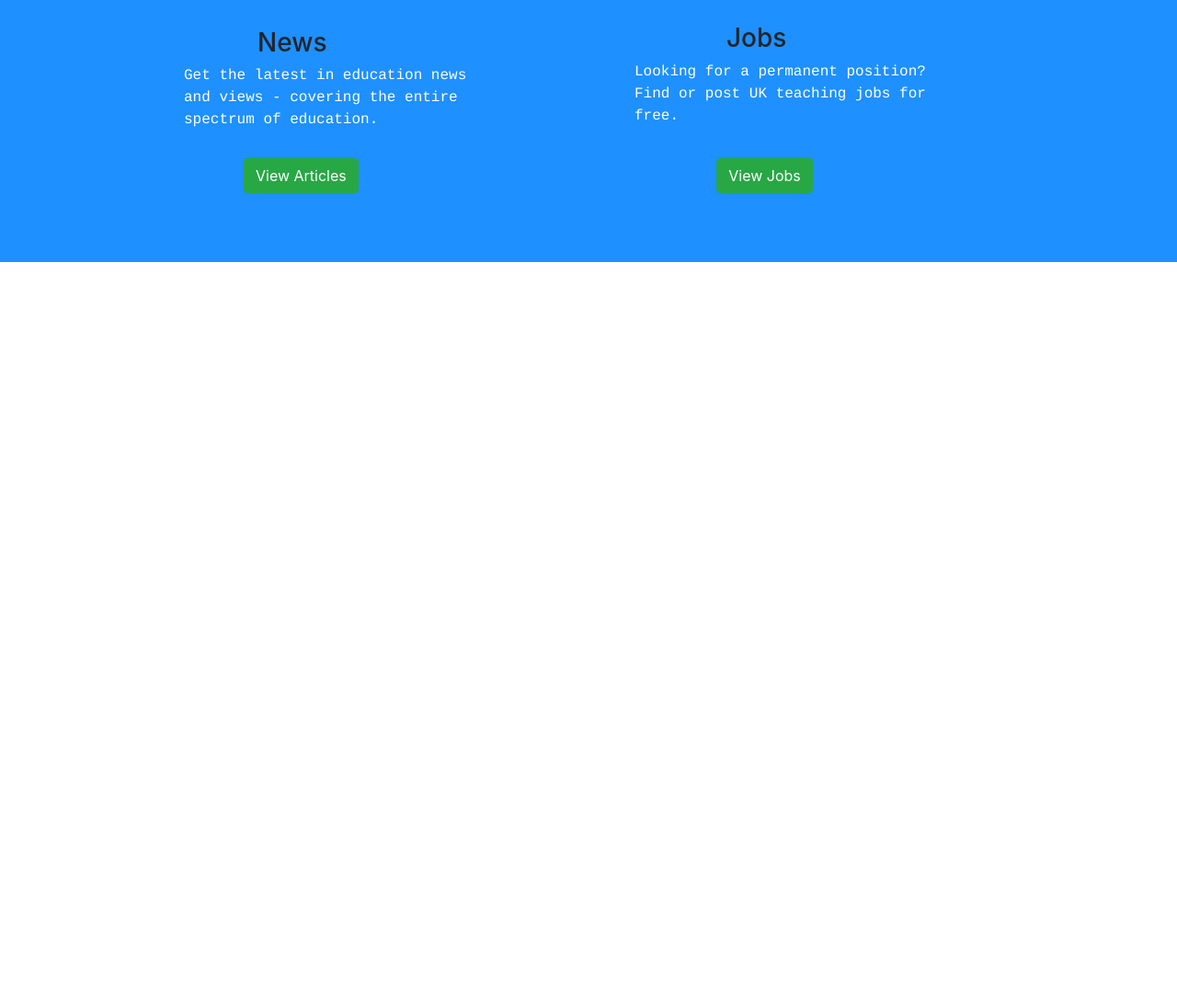
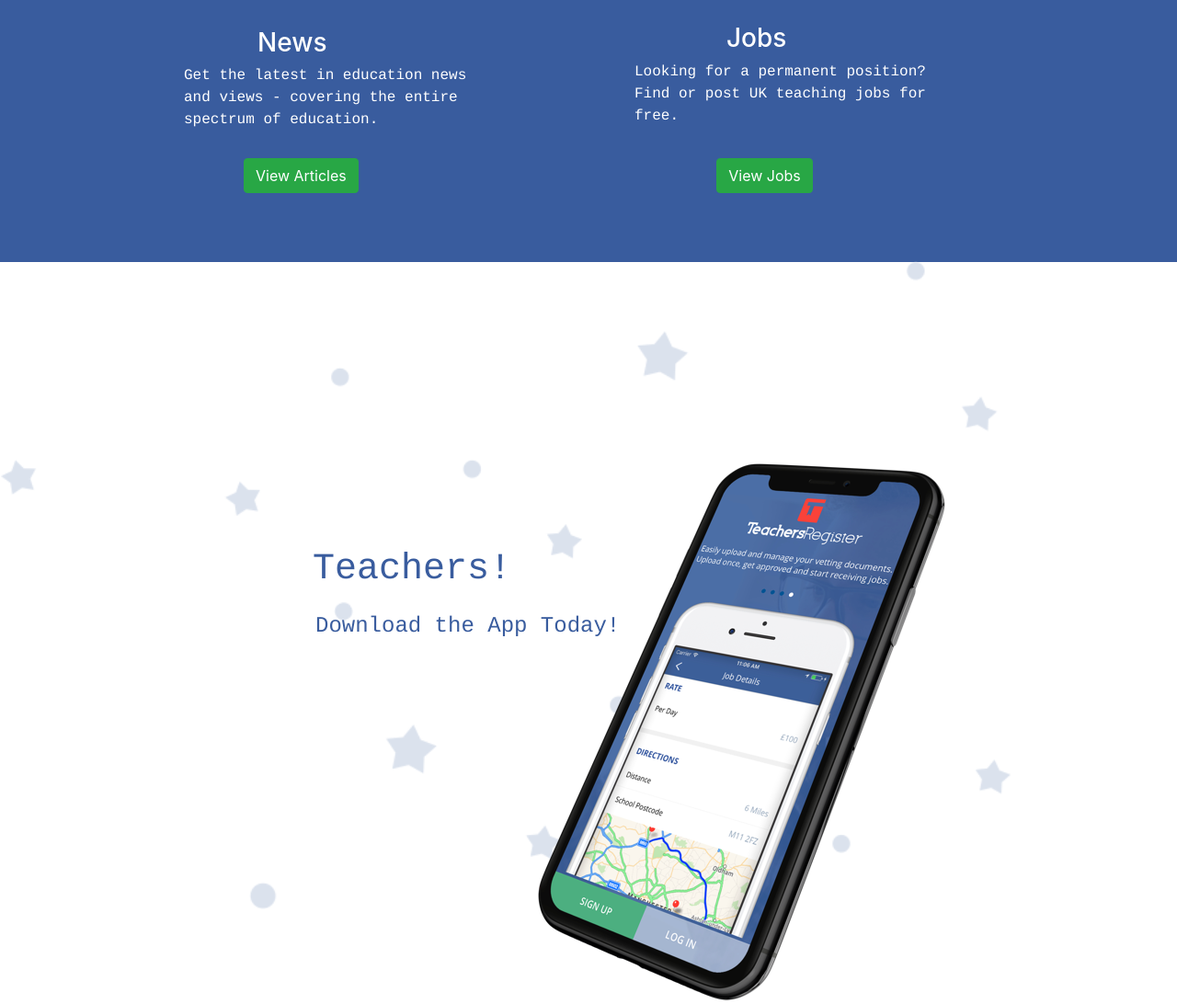
Before and after one commit to ElAndy94/Static-Website-Job-Application, a plain HTML site: page index.html in a window 1280 px wide. Shown: the part 1985-3077 px from the top of the page at 92% size. Before the commit the page ends 2270 px from the top, so only its background shows below. Drawn offline with nearby package versions, Linux system fonts and the light colour scheme.

Commit message:
Download the app today section
Added two images for the IOS download part one for the top and one for the bottom of the website

```diff
--- a/index.html
+++ b/index.html
@@ -13,7 +13,8 @@
 <body>
 <nav class="navbar navbar-expand-lg navbar-light bg-light">
     <a class="navbar-brand" href="#">TeachersRegister</a>
-  <button class="navbar-toggler" type="button" data-toggle="collapse" data-target="#navbarNav" aria-controls="navbarNav"
+    <button class="navbar-toggler" type="button" data-toggle="collapse" data-target="#navbarNav"
+            aria-controls="navbarNav"
             aria-expanded="false" aria-label="Toggle navigation">
         <span class="navbar-toggler-icon"></span>
     </button>
@@ -74,7 +75,6 @@
 
 <div class="newsAndJobs">
 
-
     <img class="image5" src="./assets/News.png">
 
     <h3 class="news"> News </h3>
@@ -92,14 +92,25 @@
         Find or post UK teaching
         jobs for free. </p>
 
+</div>
+
+<button class="btn btn-success" id="newsBtn" type="button">View Articles</button>
+
+<button class="btn btn-success" id="jobsBtn" type="button">View Jobs</button>
+
+<div class="downloadApp">
+
+
+    <img class="image7" src="./assets/Page%201%20Copy%207.png">
+
+    <h1 id="teacherH1">Teachers!</h1>
+
+    <h4 id="downloadTheApp">Download the App Today!</h4>
+
+    <img class="image8" src="./assets/30TiltedBackLeft.png">
 
 
 </div>
 
-<button class="btn btn-success" id="newsBtn" type="button">View Articles</button>
-
-
-<button class="btn btn-success" id="jobsBtn" type="button">View Jobs</button>
-
 </body>
 </html>
--- a/style.css
+++ b/style.css
@@ -40,7 +40,7 @@
     padding-top: 50px;
     padding-left: 100px;
     padding-bottom: 200px;
-    color: dodgerblue;
+    color: #395c9e;
     font-family: courier;
 }
 
@@ -49,7 +49,7 @@
     padding-top: 120px;
     padding-left: 100px;
     padding-bottom: 100px;
-    color: dodgerblue;
+    color: #395c9e;
     font-family: courier;
 }
 
@@ -72,7 +72,7 @@
     padding-top: 65px;
     padding-left: 615px;
     padding-bottom: 200px;
-    color: dodgerblue;
+    color: #395c9e;
     font-family: courier;
 }
 
@@ -81,7 +81,7 @@
     padding-top: 130px;
     padding-left: 615px;
     padding-bottom: 100px;
-    color: dodgerblue;
+    color: #395c9e;
     font-family: courier;
 }
 
@@ -102,7 +102,7 @@
     bottom: -193px;
     height: 550px;
     width: 1440px;
-    background-color: dodgerblue;
+    background-color: #395c9e;
 }
 
 .image5 {
@@ -121,12 +121,14 @@
     position: relative;
     left: 280px;
     bottom: -295px;
+    color: #ffffff;
 }
 
 .jobs {
     position: relative;
     left: 790px;
     bottom: -160px;
+    color: #ffffff;
 }
 
 .news1 {
@@ -151,7 +153,6 @@
     position: relative;
     left: 265px;
     bottom: -80px;
-    /*left: 100px;*/
 }
 
 #jobsBtn {
@@ -159,3 +160,35 @@
     left: 650px;
     bottom: -80px;
 }
+
+.downloadApp {
+    position: relative;
+    bottom: -154px;
+}
+
+.image7 {
+    position: relative;
+    width: 1100px;
+}
+
+.image8 {
+    position: relative;
+    bottom: 600px;
+    left:585px;
+}
+
+#teacherH1 {
+    position: relative;
+    top: -416px;
+    left: 340px;
+    font-family: courier;
+    color: #395c9e;
+}
+
+#downloadTheApp {
+    position: relative;
+    top: -400px;
+    left: 343px;
+    font-family: courier;
+    color: #395c9e;
+}
```
Also changed, not shown: assets/iosBlue.png (added), assets/iosWhite.png (added). Lines whose indentation alone changed are shown as unchanged.
